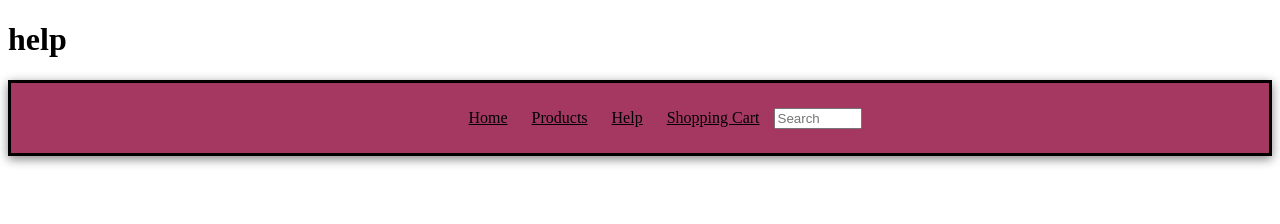
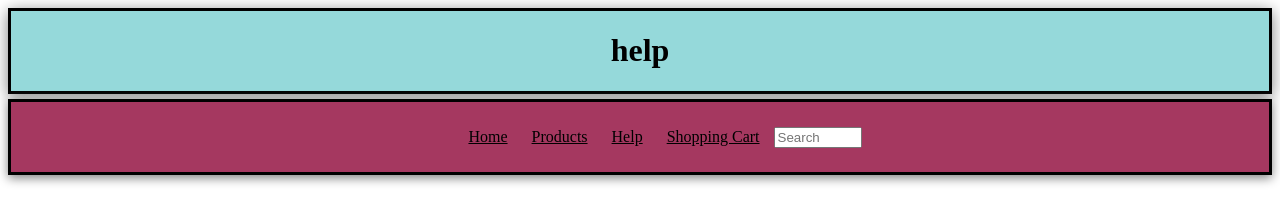
Before and after one commit to goofyjnr/2021-website, a plain HTML site: page help.html in a window 1280 px wide. Drawn offline with Linux system fonts and the light colour scheme.

Commit message:
added banner

```diff
--- a/help.html
+++ b/help.html
@@ -5,7 +5,9 @@
 </head>
 
 <body>
-<h1>help</h1>
+  <div id="banner">
+      <h1 id="shop-name">help</h1>
+  </div>
     <nav id="top-nav">
       <ul>
         <li><a href="index.html" class="links">Home</a></li>
```
